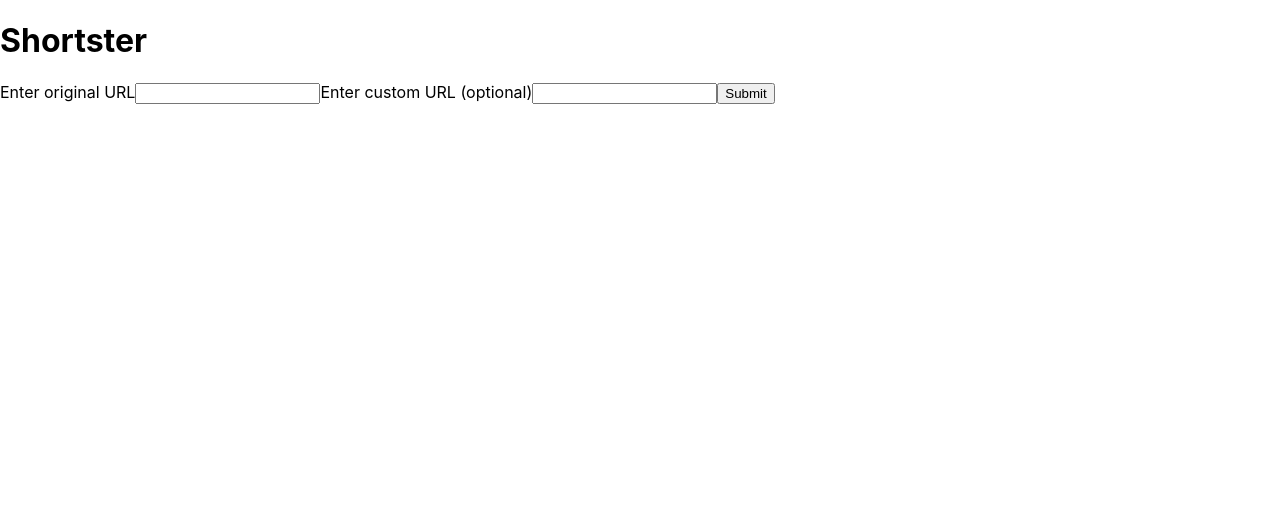
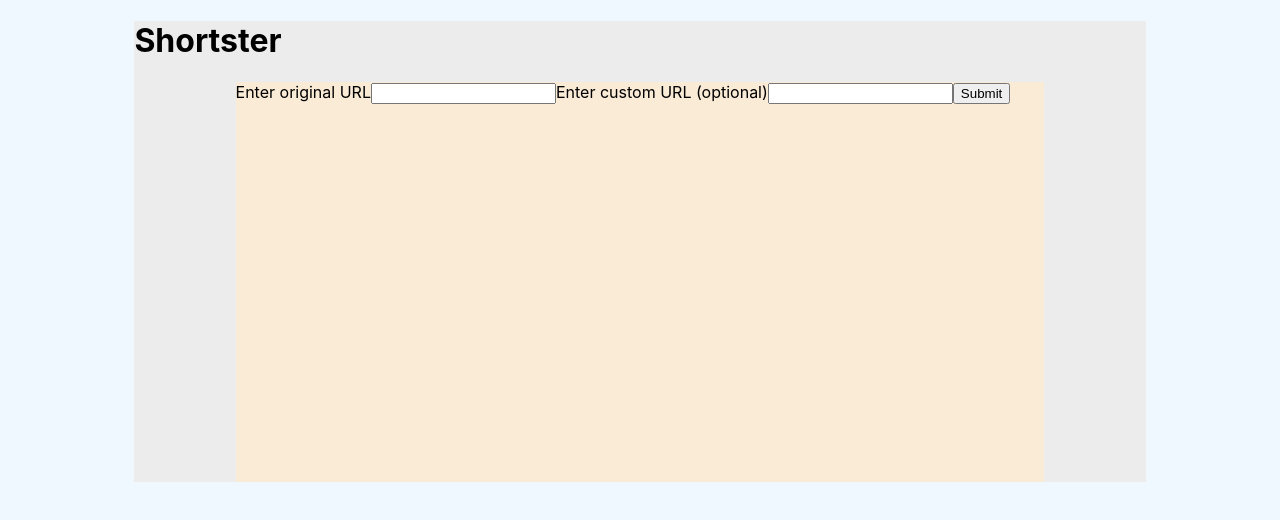
Before and after one commit to rixong/shortster-spa, a React (Create React App) app: page / in a window 1280 px wide. Shown: the top 520 px of the page. Built offline with nearby package versions, Linux system fonts and the light colour scheme.

Commit message:
long url needs to be full url

```diff
--- a/src/components/App.js
+++ b/src/components/App.js
@@ -24,7 +24,7 @@ useEffect(
         .then(res => res.json())
         .then(data => {
           console.log(data.longURL)
-          window.location.assign(`https://${data.longURL}`)
+          window.location.assign(data.longURL)
         })
         .catch((e) => console.log(e))
     }
--- a/src/index.css
+++ b/src/index.css
@@ -1,13 +1,29 @@
+* {
+  box-sizing:border-box;
+}
+
 body {
-  margin: 0;
   font-family: -apple-system, BlinkMacSystemFont, 'Segoe UI', 'Roboto', 'Oxygen',
     'Ubuntu', 'Cantarell', 'Fira Sans', 'Droid Sans', 'Helvetica Neue',
     sans-serif;
   -webkit-font-smoothing: antialiased;
   -moz-osx-font-smoothing: grayscale;
+  background-color: aliceblue;
 }
 
 code {
   font-family: source-code-pro, Menlo, Monaco, Consolas, 'Courier New',
     monospace;
 }
+
+.container {
+  margin: 0 auto;
+  background-color: rgb(236, 236, 236);
+  width: 80%
+
+}
+
+.inputForm {
+  height: 400px;
+  background-color: antiquewhite;
+}
```
Also changed, not shown: 1 other file (tests, documents, lock files or other folders).
